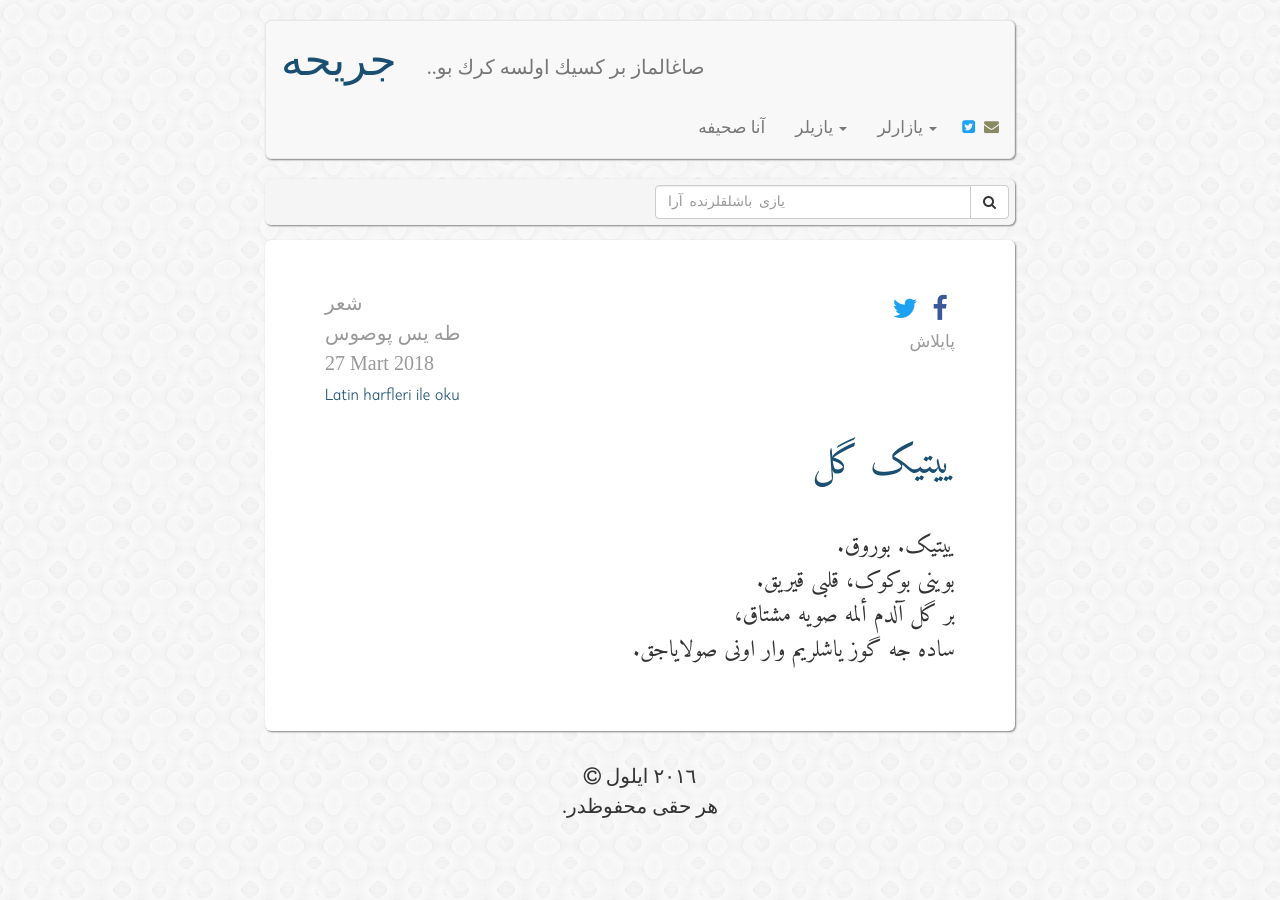
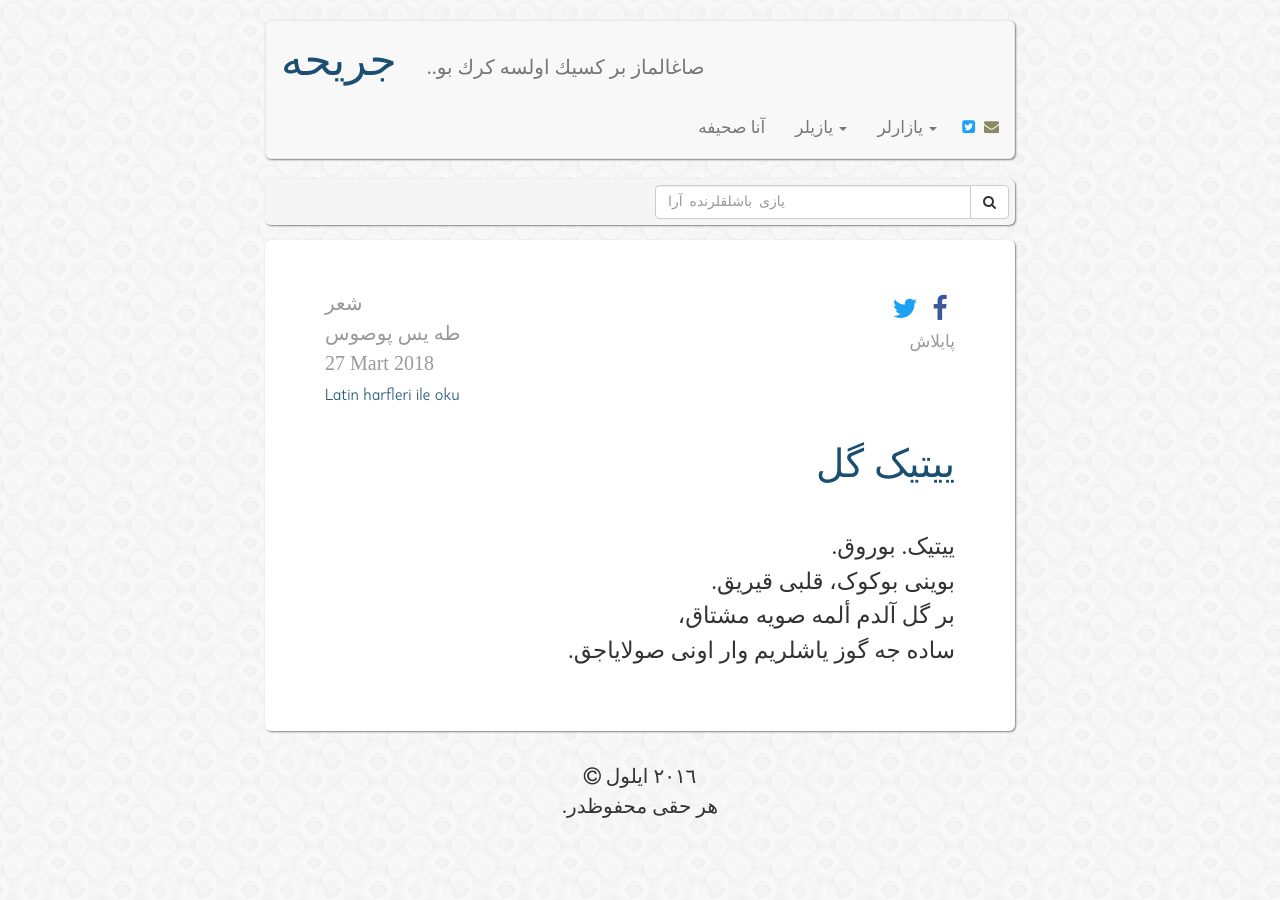
Before and after one commit to muhammedaydogdu/muhammedaydogdu.github.io, a Jekyll site: the page built from _posts/2018-03-27-yitik-gul-os.md, in a window 1280 px wide. Built offline with Jekyll 4.4.1, drawn with Linux system fonts in a browser that asks for light colours; some web fonts are replaced.

Commit message:
Update style.css

```diff
--- a/css/style.css
+++ b/css/style.css
@@ -1,7 +1,7 @@
 @font-face {
 
-  font-family: Arabic;
-  src: url('../fonts/p1.ttf');
+  font-family: 'Koodak';
+  src: url('../fonts/koodak.ttf');
 
   font-family: Trado;
   src: url('../fonts/trado.ttf');
@@ -136,7 +136,7 @@ nav li a.social {
 }
 
 .os-text {
-  font-family: 'Amiri', serif;
+  font-family: 'Koodak';
 }
 .container .jumbotron .os-text p {
   font-size: 23px;
```
